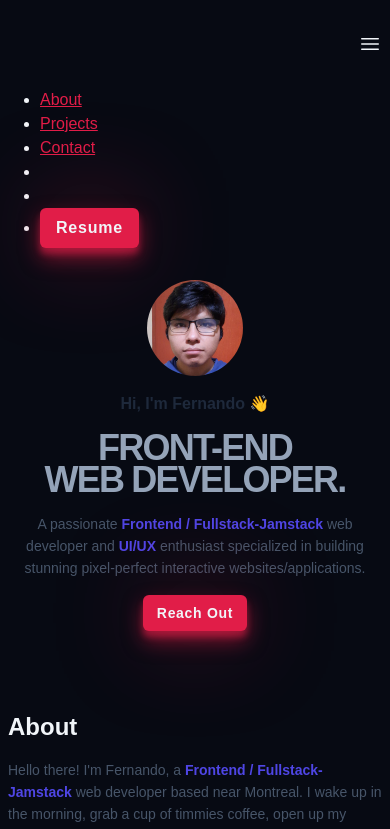
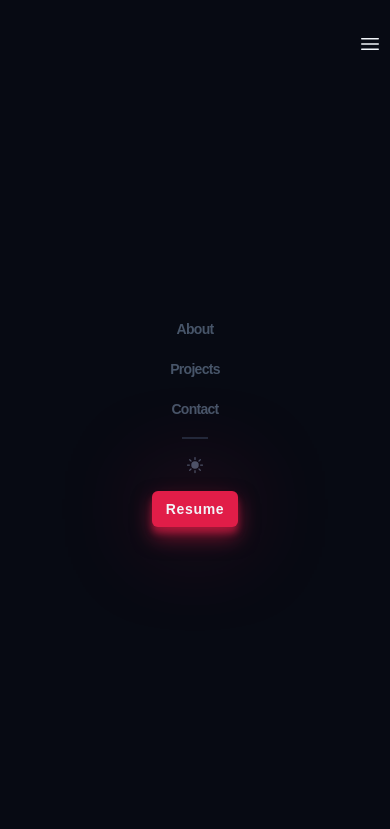
Before and after one commit to Linen220/portfolio-v1, a website built with Vite: page index.html in a window 390 px wide. Both pictures are taken after a click on the button 370 px from the left and 44 px from the top of the page. Shown: the top 829 px of the page. Built offline with nearby package versions, Linux system fonts and the light colour scheme; a web font is replaced by a local one.

Commit message:
feat: add mobile-menu

```diff
--- a/index.html
+++ b/index.html
@@ -55,7 +55,7 @@
                 viewBox="0 0 24 24"
                 fill="currentColor"
               >
-                <path fill-rule="evenodd" d="M3 6.75A.75.75 0 0 1 3.75 6h16.5a.75.75 0 0 1 0 1.5H3.75A.75.75 0 0 1 3 6.75ZM3 12a.75.75 0 0 1 .75-.75h16.5a.75.75 0 0 1 0 1.5H3.75A.75.75 0 0 1 3 12Zm0 5.25a.75.75 0 0 1 .75-.75h16.5a.75.75 0 0 1 0 1.5H3.75a.75.75 0 0 1-.75-.75Z" clip-rule="evenodd" />
+                <path d="M12 2.25a.75.75 0 0 1 .75.75v2.25a.75.75 0 0 1-1.5 0V3a.75.75 0 0 1 .75-.75ZM7.5 12a4.5 4.5 0 1 1 9 0 4.5 4.5 0 0 1-9 0ZM18.894 6.166a.75.75 0 0 0-1.06-1.06l-1.591 1.59a.75.75 0 1 0 1.06 1.061l1.591-1.59ZM21.75 12a.75.75 0 0 1-.75.75h-2.25a.75.75 0 0 1 0-1.5H21a.75.75 0 0 1 .75.75ZM17.834 18.894a.75.75 0 0 0 1.06-1.06l-1.59-1.591a.75.75 0 1 0-1.061 1.06l1.59 1.591ZM12 18a.75.75 0 0 1 .75.75V21a.75.75 0 0 1-1.5 0v-2.25A.75.75 0 0 1 12 18ZM7.758 17.303a.75.75 0 0 0-1.061-1.06l-1.591 1.59a.75.75 0 0 0 1.06 1.061l1.591-1.59ZM6 12a.75.75 0 0 1-.75.75H3a.75.75 0 0 1 0-1.5h2.25A.75.75 0 0 1 6 12ZM6.697 7.757a.75.75 0 0 0 1.06-1.06l-1.59-1.591a.75.75 0 0 0-1.061 1.06l1.59 1.591Z" />
               </svg>
             </button>
           </li>
--- a/src/main.js
+++ b/src/main.js
@@ -8,3 +8,6 @@ import '../styles/components/contact.css';
 import '../styles/components/footer.css';
 import '../styles/components/mobile-nav.css';
 import '../styles/utils.css';
+import mobileNav from './utils/mobile-nav';
+
+mobileNav();
--- /dev/null
+++ b/src/utils/mobile-nav.js
@@ -0,0 +1,32 @@
+
+
+
+const mobileNav = () => {
+    const headerBtn = document.querySelector('.header__bars');
+    const mobileNav = document.querySelector('.mobile-nav');
+    const mobileLinks = document.querySelectorAll('.mobile-nav__link');
+
+    // Estado
+    let isMobileNavOpen = false;
+
+    headerBtn.addEventListener('click', () => {
+        isMobileNavOpen = !isMobileNavOpen;
+        if ( isMobileNavOpen ) {
+            mobileNav.style.display= 'flex';
+            document.body.style.overflowY = 'hidden'; // Oculta la barra de desplazamiento horizontal.
+        } else {
+            mobileNav.style.display= 'none';
+            document.body.style.overflowY = 'auto';
+        }
+    });
+
+    mobileLinks.forEach( link => {
+        link.addEventListener('click', () => {
+            isMobileNavOpen = false;
+            mobileNav.style.display = 'none';
+            document.body.style.overflowY = 'auto';
+        });
+    });
+}
+
+export default mobileNav;
--- a/styles/components/header.css
+++ b/styles/components/header.css
@@ -4,6 +4,9 @@
     align-items: center;
     padding-top: 2rem;
     padding-bottom: 2rem;
+    position: relative;
+    z-index: 9999;
+
 }
 
 .header__menu {
--- a/styles/components/mobile-nav.css
+++ b/styles/components/mobile-nav.css
@@ -1 +1,52 @@
-/* Min 2:17:25 */
+.mobile-nav {
+    position: fixed;
+    top: 0;
+    left: 0;
+    z-index: 999;
+    width: 100%;
+    height: 100%; /* Tambien podria ser 100vh pero hay problemas en dispositivos mobiles */
+    background-color: var(--clr-dark);
+    display: none;
+    justify-content: center;
+    align-items: center;
+    text-align: center;
+}
+
+.mobile-nav__menu {
+    list-style: none;
+    padding: 0;
+    display: flex;
+    flex-direction: column;
+    justify-content: center;
+    align-items: center;
+    gap: 1rem;
+}
+
+.mobile-nav__link {
+    font-size: var(--size-sm);
+    text-decoration: none;
+    font-weight: 600;
+    color: var(--clr-slate600);
+    letter-spacing: -0.05em;
+    transition: color 0.3s;
+}
+
+.mobile-nav__link:hover {
+    color: var(--clr-rose);
+}
+
+.mobile-nav__link-line {
+    border: 1px solid var(--clr-slate800);
+    padding-right: 1.5em;
+}
+
+.mobile-nav__sun {
+    display: block;
+    width: var(--size-xl);
+    height: var(--size-xl);
+    color: var(--clr-slate600);
+}
+
+.mobile-nav__btn {
+    font-size: var(--size-sm);
+}
```
